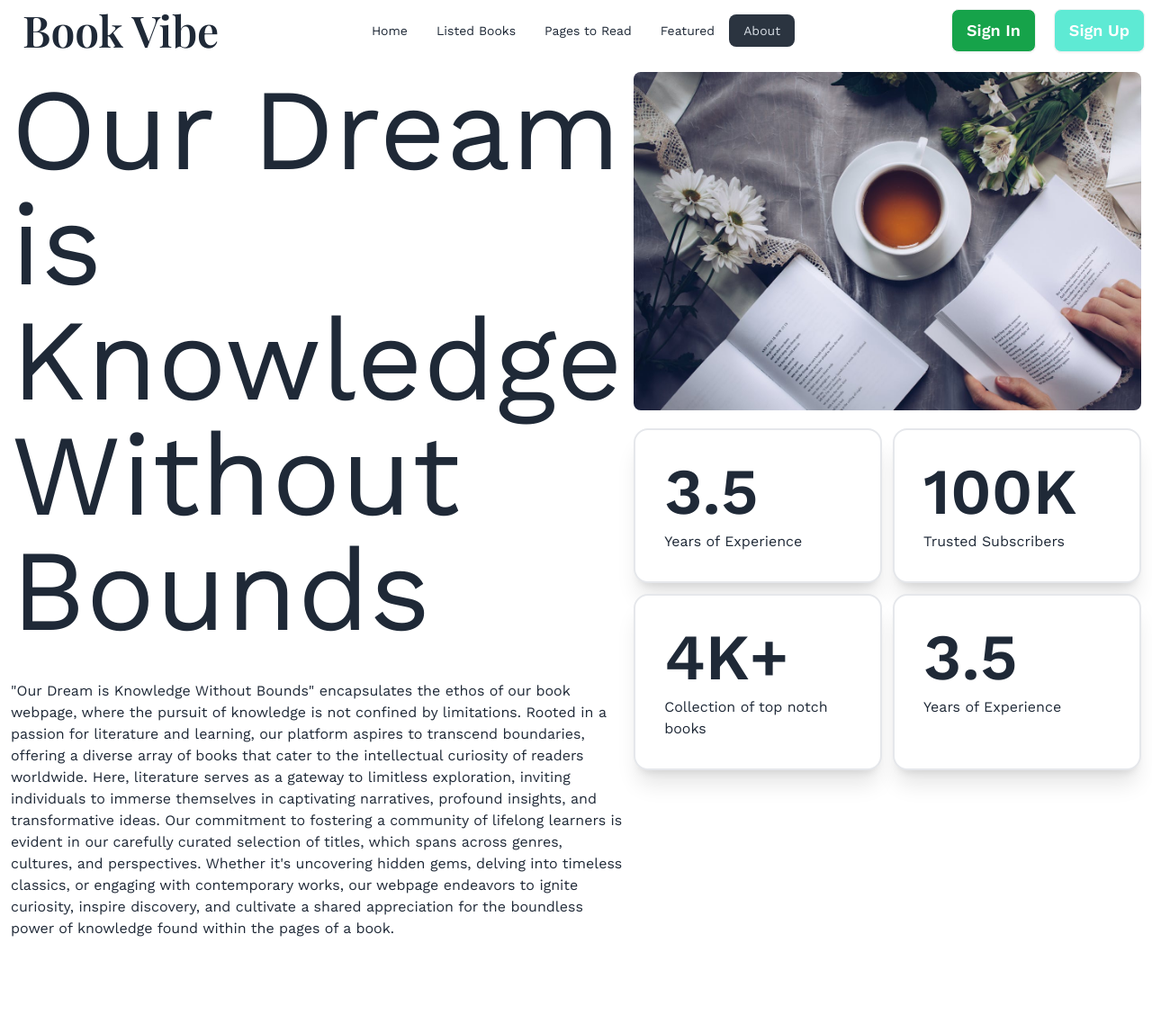
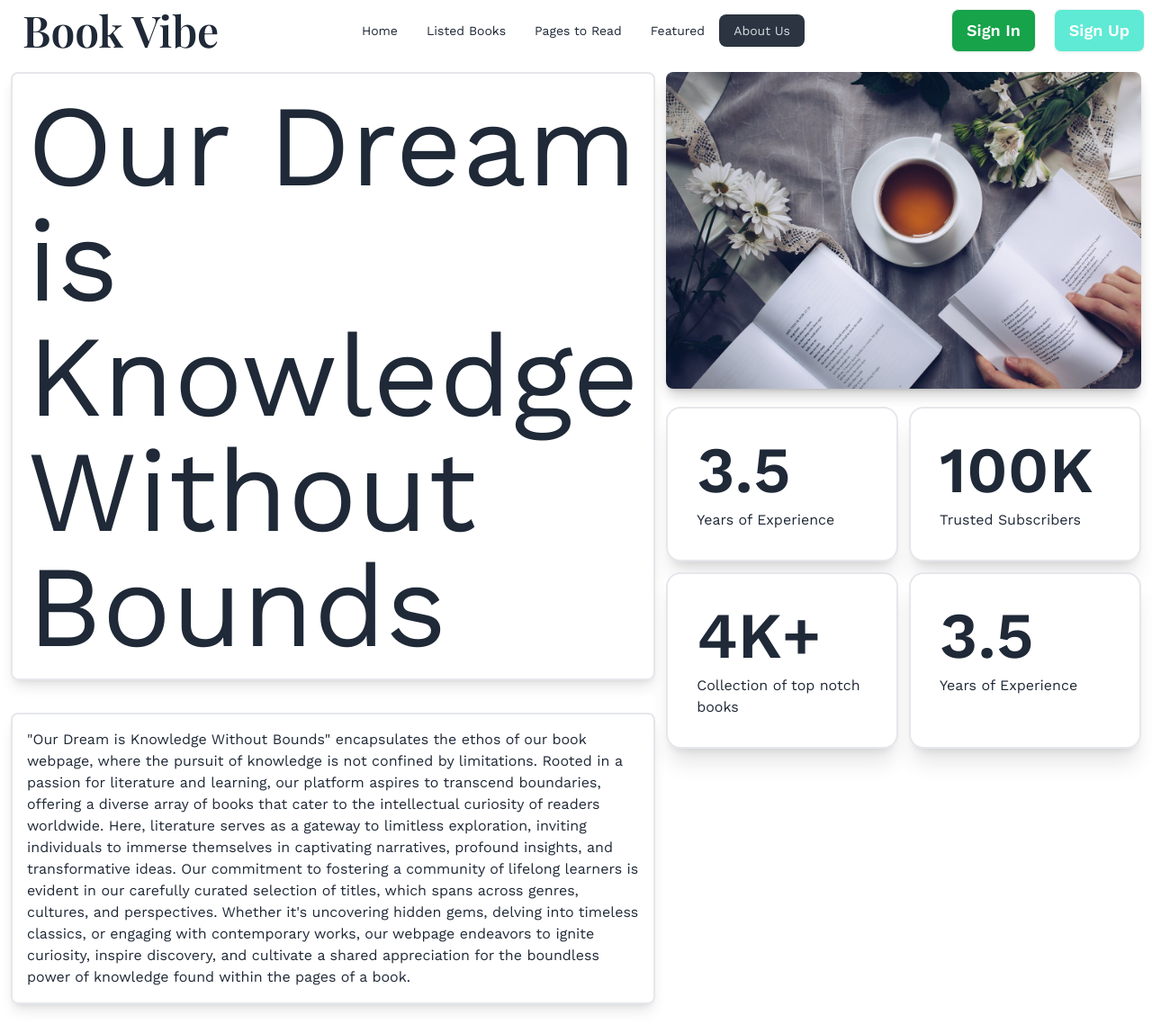
Before and after one commit to Deathknight101/Library, a React (Vite) app: page /about in a window 1280 px wide. Shown: the whole page at 90% size. Before the commit the page ends 1056 px from the top, so only its background shows below. Built offline with nearby package versions, Linux system fonts and the light colour scheme; a web font is replaced by a local one.

Commit message:
minor changes to about us page

```diff
--- a/src/components/About/About.jsx
+++ b/src/components/About/About.jsx
@@ -7,15 +7,21 @@ const About = () => {
            ">
                 {/* left */}
                 <div className="flex-1 h-full">
-                    <h1 className="lg:text-start text-center lg:text-9xl text-6xl text mb-9">Our Dream is Knowledge Without Bounds</h1>
-                    <p className="text-center lg:text-start">
-                        "Our Dream is Knowledge Without Bounds" encapsulates the ethos of our book webpage, where the pursuit of knowledge is not confined by limitations. Rooted in a passion for literature and learning, our platform aspires to transcend boundaries, offering a diverse array of books that cater to the intellectual curiosity of readers worldwide. Here, literature serves as a gateway to limitless exploration, inviting individuals to immerse themselves in captivating narratives, profound insights, and transformative ideas. Our commitment to fostering a community of lifelong learners is evident in our carefully curated selection of titles, which spans across genres, cultures, and perspectives. Whether it's uncovering hidden gems, delving into timeless classics, or engaging with contemporary works, our webpage endeavors to ignite curiosity, inspire discovery, and cultivate a shared appreciation for the boundless power of knowledge found within the pages of a book.
-                    </p>
+                    <div className="border-2 rounded-lg shadow-lg mb-9">
+                        <h1 className="lg:text-start text-center lg:text-9xl text-6xl text p-4 ">Our Dream is Knowledge Without Bounds</h1>
+                    </div>
+
+                    <div className="border-2 rounded-lg shadow-lg mb-5">
+                        <p className="text-center lg:text-start p-4">
+                            "Our Dream is Knowledge Without Bounds" encapsulates the ethos of our book webpage, where the pursuit of knowledge is not confined by limitations. Rooted in a passion for literature and learning, our platform aspires to transcend boundaries, offering a diverse array of books that cater to the intellectual curiosity of readers worldwide. Here, literature serves as a gateway to limitless exploration, inviting individuals to immerse themselves in captivating narratives, profound insights, and transformative ideas. Our commitment to fostering a community of lifelong learners is evident in our carefully curated selection of titles, which spans across genres, cultures, and perspectives. Whether it's uncovering hidden gems, delving into timeless classics, or engaging with contemporary works, our webpage endeavors to ignite curiosity, inspire discovery, and cultivate a shared appreciation for the boundless power of knowledge found within the pages of a book.
+                        </p>
+                    </div>
+
                 </div>
                 {/* right */}
                 <div className="flex-1 flex flex-col gap-5">
-                    <div className="">
-                        <img className="rounded-lg" src="/images/pexels.jpg" alt="" />
+                    <div className=" rounded-lg shadow-lg ">
+                        <img className="rounded-lg shadow-lg" src="/images/pexels.jpg" alt="" />
                     </div>
                     <div className="grid lg:grid-cols-2 gap-3">
                         <div className="card  bg-base-100 shadow-xl border-2">
--- a/src/components/Books/Books.jsx
+++ b/src/components/Books/Books.jsx
@@ -14,9 +14,9 @@ const Books = () => {
 
 
 
-        <div className="mt-24">
-            <div className="flex justify-center">
-                <h2 className="text-neutral-900 text-5xl font-bold mb-6 font-heading">Books</h2>
+        <div className="mt-24 ">
+            <div className="flex justify-center bg-gray-100 rounded-lg mb-4">
+                <h2 className="text-neutral-900 text-5xl font-bold font-heading p-4 ">Books</h2>
             </div>
             <div className="grid lg:grid-cols-3 gap-6 mb-10">
                 {
--- a/src/components/Featured/Featured.jsx
+++ b/src/components/Featured/Featured.jsx
@@ -3,8 +3,8 @@ import { CiStar } from "react-icons/ci";
 const Featured = () => {
     return (
         <div className="p-4 lg:p-0">
-            <div className="flex justify-center mt-5 mb-5">
-                <h1 className="font-heading text-5xl font-bold text-center lg:text-start">Our Featured Books</h1>
+            <div className="flex justify-center mt-5 mb-5 bg-gray-100 rounded-lg">
+                <h1 className="font-heading text-5xl font-bold text-center lg:text-start p-4">Our Featured Books</h1>
             </div>
             <div className="grid lg:grid-cols-4 gap-6 mb-10">
                 {/* card 1 */}
--- a/src/components/Header/Navbar.jsx
+++ b/src/components/Header/Navbar.jsx
@@ -7,7 +7,7 @@ const Navbar = () => {
         <li><NavLink to="/listedbooks">Listed Books</NavLink></li>
         <li><NavLink to="/pages">Pages to Read</NavLink></li>
         <li><NavLink to="/featured">Featured</NavLink></li>
-        <li><NavLink to="/about">About</NavLink></li>
+        <li><NavLink to="/about">About Us</NavLink></li>
 
 
     </>
--- a/src/components/ListedBooks/ListedBooks.jsx
+++ b/src/components/ListedBooks/ListedBooks.jsx
@@ -84,6 +84,9 @@ const ListedBooks = () => {
 
     return (
         <div className="p-4">
+            <div className="bg-gray-100 rounded-lg">
+                <h1 className="flex justify-center mb-5 font-heading font-bold text-5xl p-2">All Listed Books</h1>
+            </div>
 
             <div className="flex justify-center">
                 <details className="dropdown">
@@ -160,7 +163,7 @@ const ListedBooks = () => {
                     <div className="flex flex-col gap-6">
                         {
                             disWishlist.map(book => <div key={book.bookId} className="card card-side bg-base-100 shadow-xl border-2">
-                                <figure className="p-4"><img className="h-56 rounded-lg" src={book.image} alt="Cover" /></figure>
+                                <figure className="p-4"><img className="h-56  rounded-lg" src={book.image} alt="Cover" /></figure>
                                 <div className="flex flex-col gap-3 w-full p-4">
                                     <h2 className="card-title text-4xl font-heading font-bold">{book.bookName}</h2>
                                     <p>by : {book.author}</p>
```
